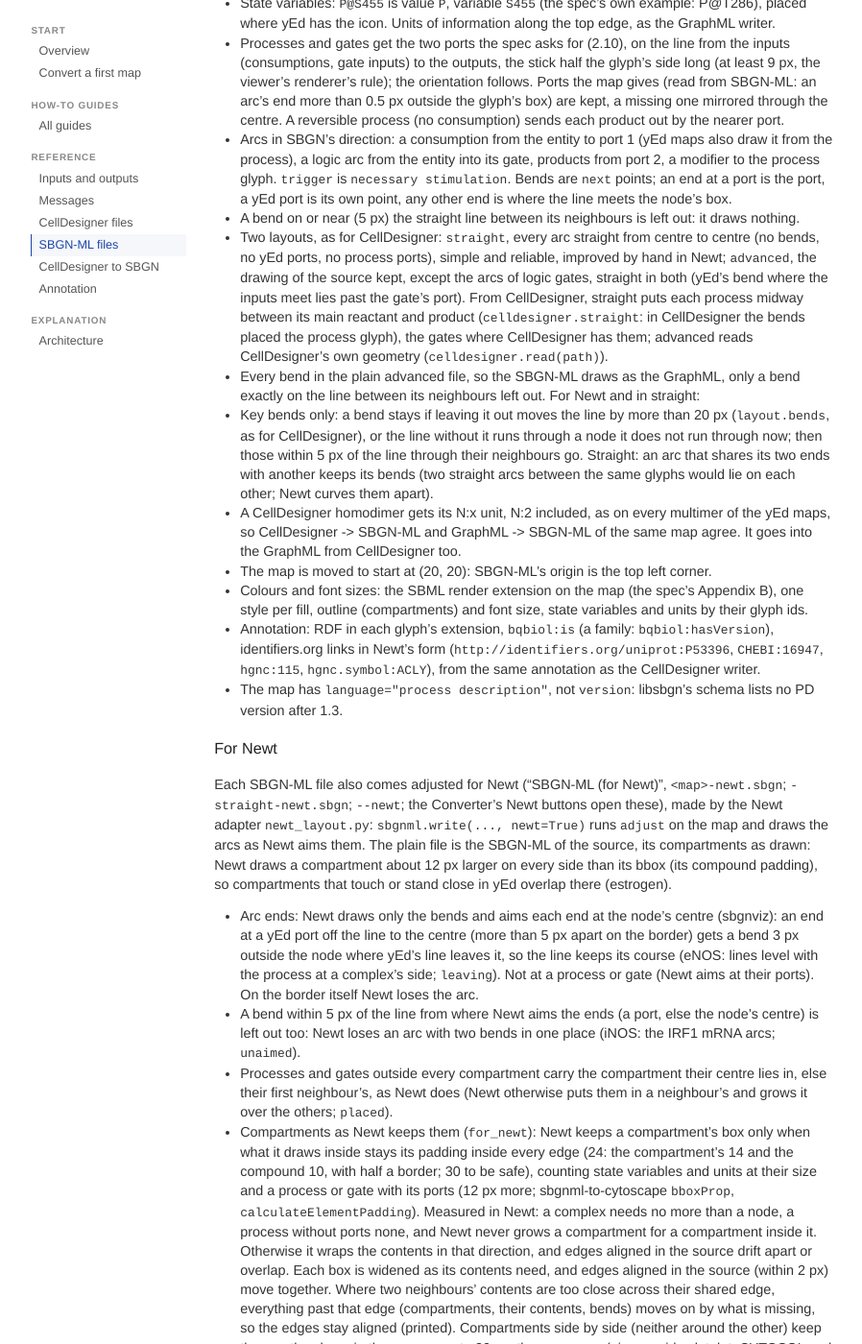
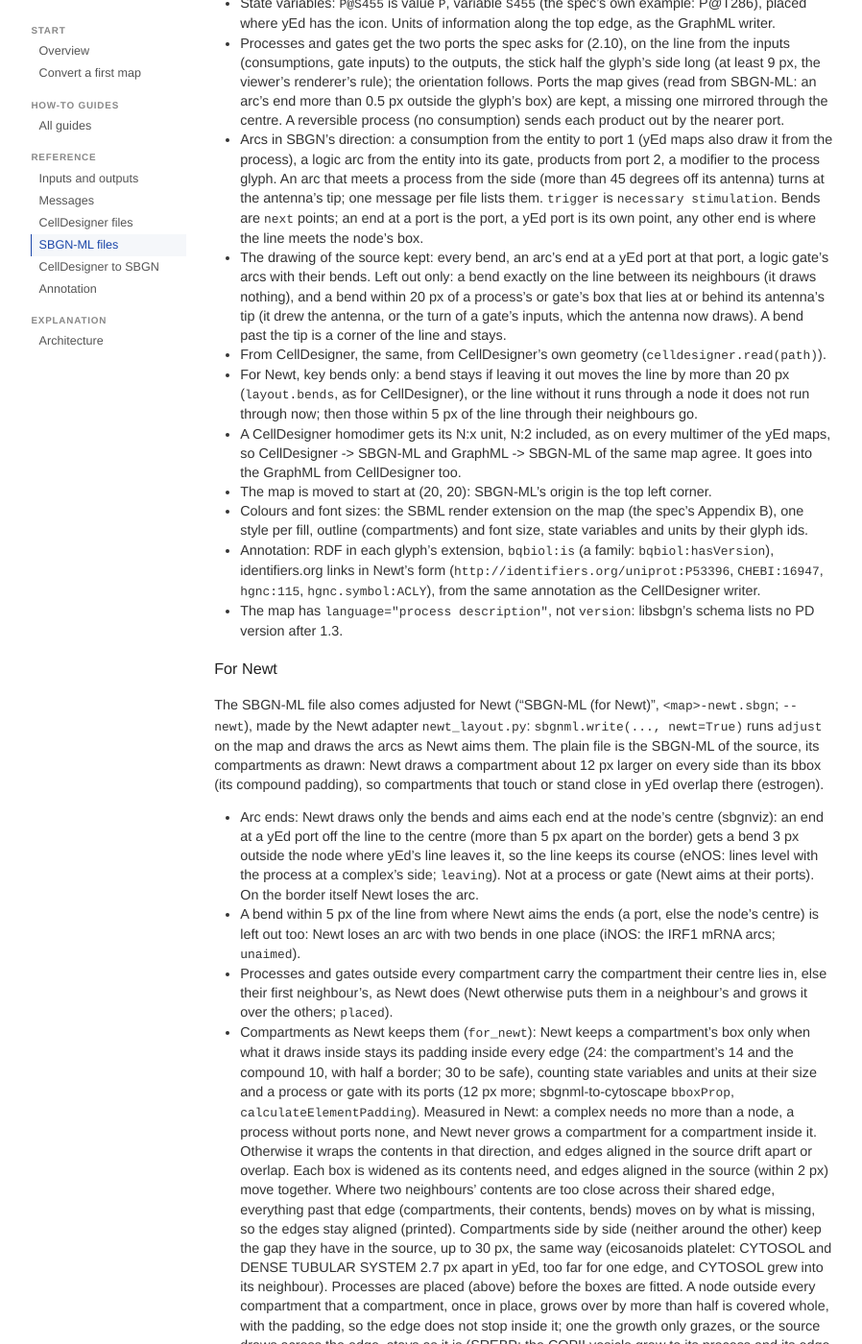
Before and after one commit to map-converter/map-converter.github.io, a Jekyll site: the page built from pages/converter-docs/sbgnml.md, in a window 1280 px wide and 1400 px high, scrolled down 677 px. Shown: the whole window at 96% size, without its empty margins (190-1088 px from the left). Built offline with Jekyll 4.4.1, drawn with Linux system fonts in a browser that asks for light colours; some of the changed text lies outside the part shown.

Commit message:
SBGN-ML: one file drawn as the input map, one for Newt; buttons and docs

```diff
--- a/_includes/newt-open.js
+++ b/_includes/newt-open.js
@@ -27,7 +27,7 @@
     a.title = hover('Open in Newt', variant, '', name);
     const lines = document.createElement('span'); lines.className = 'cv-lines';
     lines.append('Open in Newt');
-    for (const t of variant ? variant.split(', ') : []) {  // "plain, straight line": a line each
+    for (const t of variant ? variant.split(', ') : []) {  // "newt-adjusted": a line each
       const v = document.createElement('span'); v.className = 'cv-variant'; v.textContent = t; lines.append(v);
     }
     a.append(lines);
--- a/pages/converter-description.html
+++ b/pages/converter-description.html
@@ -63,7 +63,7 @@ node positions, process ports and the key bends. Straight is the simpler fallbac
 well: every arc a straight line between node centres, for laying out by hand. In CellDesigner each process
 glyph sits midway between its main reactant and product. In CellDesigner a few nodes move a little so that lines meet straight. Straight &amp; bends and as drawn keep every node in place (<a href="#move">CellDesigner drawing</a>).
 Only the routes ticked next to the drop area are converted, all three at first. The three CellDesigner fallbacks (straight, straight &amp; bends, as drawn) are made only when ticked under "Additional CellDesigner layouts". Ticking a box later makes only the files the maps already on the page do not have yet, and unticking one hides its buttons. The browser keeps the tick boxes as last left. A CellDesigner button opened in a new tab shows a preview of its file, drawn as CellDesigner draws it.
-SBGN-ML comes adjusted for Newt, the recommended file for now, and plain, with the compartments as drawn (<a href="#newt">SBGN-ML and SBGN-ML for Newt</a>), each also straight.</p>
+SBGN-ML has one layout, the drawing of the input map kept, and comes also adjusted for Newt (<a href="#newt">SBGN-ML and SBGN-ML for Newt</a>).</p>
 
 <h2 id="graphml">From GraphML</h2>
 <p><b>Input</b>: yEd GraphML (<code>.graphml</code>), an SBGN Process Description map.</p>
@@ -78,10 +78,8 @@ converted files.</p>
   <tr><td><span class="cv-btn cv-alt"><span class="cv-lines">CellDesigner<span class="cv-variant">straight</span></span><svg viewBox="0 0 24 24" fill="none" stroke="currentColor" stroke-width="2.4" stroke-linecap="round" stroke-linejoin="round" aria-hidden="true"><path d="M12 4v11M7 10l5 5 5-5"/><path d="M4 15v5h16v-5"/></svg></span></td><td><span>CellDesigner 4.x (<code>.xml</code>)</span></td><td>Each reaction a straight line between the centres of its main reactant and product, the process glyph midway.</td></tr>
   <tr><td><span class="cv-btn cv-alt"><span class="cv-lines">CellDesigner<span class="cv-variant">straight &amp; bends</span></span><svg viewBox="0 0 24 24" fill="none" stroke="currentColor" stroke-width="2.4" stroke-linecap="round" stroke-linejoin="round" aria-hidden="true"><path d="M12 4v11M7 10l5 5 5-5"/><path d="M4 15v5h16v-5"/></svg></span></td><td><span>CellDesigner 4.x (<code>.xml</code>)</span></td><td>Straight lines with the key bends of the input map, its connection points and modifier routes. No node is moved.</td></tr>
   <tr><td><span class="cv-btn cv-alt"><span class="cv-lines">CellDesigner<span class="cv-variant">as drawn</span></span><svg viewBox="0 0 24 24" fill="none" stroke="currentColor" stroke-width="2.4" stroke-linecap="round" stroke-linejoin="round" aria-hidden="true"><path d="M12 4v11M7 10l5 5 5-5"/><path d="M4 15v5h16v-5"/></svg></span></td><td><span>CellDesigner 4.x (<code>.xml</code>)</span></td><td>Every node and process glyph where the input map has it, held by extra edit points, for going back and forth between editors.</td></tr>
-  <tr><td><span class="cv-btn"><span class="cv-lines">SBGN-ML<span class="cv-variant">newt-adjusted</span></span><svg viewBox="0 0 24 24" fill="none" stroke="currentColor" stroke-width="2.4" stroke-linecap="round" stroke-linejoin="round" aria-hidden="true"><path d="M12 4v11M7 10l5 5 5-5"/><path d="M4 15v5h16v-5"/></svg></span></td><td><span>SBGN-ML 0.3 (<code>.sbgn</code>)</span><span>Process Description</span></td><td>The yEd drawing kept, adjusted for <a href="#newt">Newt</a>. The Open in Newt button opens it.</td></tr>
-  <tr><td><span class="cv-btn cv-alt"><span class="cv-lines">SBGN-ML<span class="cv-variant">newt-adjusted</span><span class="cv-variant">straight</span></span><svg viewBox="0 0 24 24" fill="none" stroke="currentColor" stroke-width="2.4" stroke-linecap="round" stroke-linejoin="round" aria-hidden="true"><path d="M12 4v11M7 10l5 5 5-5"/><path d="M4 15v5h16v-5"/></svg></span></td><td><span>SBGN-ML 0.3 (<code>.sbgn</code>)</span><span>Process Description</span></td><td>Each arc a straight line from centre to centre, without bends or ports, adjusted for <a href="#newt">Newt</a>, for improving by hand there. The Open in Newt (straight line) button opens it.</td></tr>
-  <tr><td><span class="cv-btn cv-alt"><span class="cv-lines">SBGN-ML<span class="cv-variant">plain</span></span><svg viewBox="0 0 24 24" fill="none" stroke="currentColor" stroke-width="2.4" stroke-linecap="round" stroke-linejoin="round" aria-hidden="true"><path d="M12 4v11M7 10l5 5 5-5"/><path d="M4 15v5h16v-5"/></svg></span></td><td><span>SBGN-ML 0.3 (<code>.sbgn</code>)</span><span>Process Description</span></td><td>The yEd drawing kept: process ports, and the bends that change the course of a line by more than 20 px or keep it off a node. Arcs of logic gates straight. The compartments as drawn.</td></tr>
-  <tr><td><span class="cv-btn cv-alt"><span class="cv-lines">SBGN-ML<span class="cv-variant">plain</span><span class="cv-variant">straight</span></span><svg viewBox="0 0 24 24" fill="none" stroke="currentColor" stroke-width="2.4" stroke-linecap="round" stroke-linejoin="round" aria-hidden="true"><path d="M12 4v11M7 10l5 5 5-5"/><path d="M4 15v5h16v-5"/></svg></span></td><td><span>SBGN-ML 0.3 (<code>.sbgn</code>)</span><span>Process Description</span></td><td>Each arc a straight line from centre to centre, without bends or ports, for improving by hand.</td></tr>
+  <tr><td><span class="cv-btn"><span class="cv-lines">SBGN-ML</span><svg viewBox="0 0 24 24" fill="none" stroke="currentColor" stroke-width="2.4" stroke-linecap="round" stroke-linejoin="round" aria-hidden="true"><path d="M12 4v11M7 10l5 5 5-5"/><path d="M4 15v5h16v-5"/></svg></span></td><td><span>SBGN-ML 0.3 (<code>.sbgn</code>)</span><span>Process Description</span></td><td>The yEd drawing kept: every bend and port, processes and logic gates with their antennas, the compartments as drawn. A bend at or behind an antenna's tip joins the antenna. The Open in Newt button opens it.</td></tr>
+  <tr><td><span class="cv-btn cv-alt"><span class="cv-lines">SBGN-ML<span class="cv-variant">newt-adjusted</span></span><svg viewBox="0 0 24 24" fill="none" stroke="currentColor" stroke-width="2.4" stroke-linecap="round" stroke-linejoin="round" aria-hidden="true"><path d="M12 4v11M7 10l5 5 5-5"/><path d="M4 15v5h16v-5"/></svg></span></td><td><span>SBGN-ML 0.3 (<code>.sbgn</code>)</span><span>Process Description</span></td><td>The same, adjusted for <a href="#newt">Newt</a>, so that Newt keeps it as drawn. The Open in Newt (newt-adjusted) button opens it.</td></tr>
   <tr><td><span class="cv-btn cv-grey"><span class="cv-lines">GraphML<span class="cv-variant">corrected</span></span><svg viewBox="0 0 24 24" fill="none" stroke="currentColor" stroke-width="2.4" stroke-linecap="round" stroke-linejoin="round" aria-hidden="true"><path d="M12 4v11M7 10l5 5 5-5"/><path d="M4 15v5h16v-5"/></svg></span></td><td><span>yEd GraphML (<code>.graphml</code>)</span></td><td>The map redrawn with the SBGN palette, its shapes recognised by their outline. Given only when the map is drawn with other shapes.</td></tr>
   <tr><td><span class="cv-btn cv-grey"><span class="cv-lines">GraphML<span class="cv-variant">standard sizes</span></span><svg viewBox="0 0 24 24" fill="none" stroke="currentColor" stroke-width="2.4" stroke-linecap="round" stroke-linejoin="round" aria-hidden="true"><path d="M12 4v11M7 10l5 5 5-5"/><path d="M4 15v5h16v-5"/></svg></span></td><td><span>yEd GraphML (<code>.graphml</code>)</span></td><td>The GraphML with <a href="#sizes">standard node sizes</a>. Given only when the box is ticked.</td></tr>
   <tr><td><span class="cv-btn cv-bad"><span class="cv-lines">GraphML<span class="cv-variant">marked</span></span><svg viewBox="0 0 24 24" fill="none" stroke="currentColor" stroke-width="2.4" stroke-linecap="round" stroke-linejoin="round" aria-hidden="true"><path d="M12 4v11M7 10l5 5 5-5"/><path d="M4 15v5h16v-5"/></svg></span></td><td><span>yEd GraphML (<code>.graphml</code>)</span></td><td>Given only when the check finds problems: the input map with the elements that break the SBGN rules drawn red, the reason shown on hover in yEd.</td></tr>
@@ -91,9 +89,10 @@ once is one CellDesigner species with one alias per drawing, as CellDesigner sav
 species when they have the same identifier (HGNC, UniProt or ChEBI, else the label), state, compartment and
 glyph. All SBGN-ML files have
 their colours in the SBML render extension and the annotation as RDF in each glyph. An arc leaving a
-phenotype is left out of them, the phenotype and the arcs into it kept: an SBGN phenotype takes no outgoing
-arc, and the converter does not decide whether it is a perturbing agent or a submap.</p>
-<p id="newt">SBGN-ML and SBGN-ML for Newt: the plain SBGN-ML files keep the compartments as drawn. Newt leaves a margin
+phenotype is kept, with a message: an SBGN phenotype takes no outgoing arc, and the converter does not decide
+whether the glyph is a perturbing agent or a submap. An arc that meets a process from the side turns at the tip of its
+antenna; a message lists them.</p>
+<p id="newt">SBGN-ML and SBGN-ML for Newt: the SBGN-ML file keeps the compartments as drawn. Newt leaves a margin
 inside a compartment and otherwise redraws it around its contents, so compartments that touch or stand close
 in the map overlap there. In the files for Newt every process and logic gate sits in a compartment, and each
 compartment is as large as that margin needs. Edges aligned in the map stay aligned. Where two compartments'
@@ -116,10 +115,8 @@ extension. Files of older CellDesigner versions, without the extension element,
   <tr><td><span class="cv-btn"><span class="cv-lines">GraphML</span><svg viewBox="0 0 24 24" fill="none" stroke="currentColor" stroke-width="2.4" stroke-linecap="round" stroke-linejoin="round" aria-hidden="true"><path d="M12 4v11M7 10l5 5 5-5"/><path d="M4 15v5h16v-5"/></svg></span></td><td><span>yEd GraphML (<code>.graphml</code>)</span></td><td>The CellDesigner geometry: its node sizes, arcs at its connection points, modifier arcs ending beside the process glyph.</td></tr>
   <tr><td><span class="cv-btn cv-alt"><span class="cv-lines">GraphML<span class="cv-variant">straight</span></span><svg viewBox="0 0 24 24" fill="none" stroke="currentColor" stroke-width="2.4" stroke-linecap="round" stroke-linejoin="round" aria-hidden="true"><path d="M12 4v11M7 10l5 5 5-5"/><path d="M4 15v5h16v-5"/></svg></span></td><td><span>yEd GraphML (<code>.graphml</code>)</span></td><td>Every arc at the centres of its nodes, metabolites as 40 x 40 circles.</td></tr>
   <tr><td><span class="cv-btn cv-grey"><span class="cv-lines">GraphML<span class="cv-variant">standard sizes</span></span><svg viewBox="0 0 24 24" fill="none" stroke="currentColor" stroke-width="2.4" stroke-linecap="round" stroke-linejoin="round" aria-hidden="true"><path d="M12 4v11M7 10l5 5 5-5"/><path d="M4 15v5h16v-5"/></svg></span></td><td><span>yEd GraphML (<code>.graphml</code>)</span></td><td>The GraphML with <a href="#sizes">standard node sizes</a>. Given when the box is ticked, or when the map is drawn at a different scale.</td></tr>
-  <tr><td><span class="cv-btn"><span class="cv-lines">SBGN-ML<span class="cv-variant">newt-adjusted</span></span><svg viewBox="0 0 24 24" fill="none" stroke="currentColor" stroke-width="2.4" stroke-linecap="round" stroke-linejoin="round" aria-hidden="true"><path d="M12 4v11M7 10l5 5 5-5"/><path d="M4 15v5h16v-5"/></svg></span></td><td><span>SBGN-ML 0.3 (<code>.sbgn</code>)</span><span>Process Description</span></td><td>The CellDesigner drawing kept, adjusted for <a href="#newt">Newt</a>. The Open in Newt button opens it.</td></tr>
-  <tr><td><span class="cv-btn cv-alt"><span class="cv-lines">SBGN-ML<span class="cv-variant">newt-adjusted</span><span class="cv-variant">straight</span></span><svg viewBox="0 0 24 24" fill="none" stroke="currentColor" stroke-width="2.4" stroke-linecap="round" stroke-linejoin="round" aria-hidden="true"><path d="M12 4v11M7 10l5 5 5-5"/><path d="M4 15v5h16v-5"/></svg></span></td><td><span>SBGN-ML 0.3 (<code>.sbgn</code>)</span><span>Process Description</span></td><td>Each arc a straight line from centre to centre, each process midway between its main reactant and product, adjusted for <a href="#newt">Newt</a>, for improving by hand there. The Open in Newt (straight line) button opens it.</td></tr>
-  <tr><td><span class="cv-btn cv-alt"><span class="cv-lines">SBGN-ML<span class="cv-variant">plain</span></span><svg viewBox="0 0 24 24" fill="none" stroke="currentColor" stroke-width="2.4" stroke-linecap="round" stroke-linejoin="round" aria-hidden="true"><path d="M12 4v11M7 10l5 5 5-5"/><path d="M4 15v5h16v-5"/></svg></span></td><td><span>SBGN-ML 0.3 (<code>.sbgn</code>)</span><span>Process Description</span></td><td>The CellDesigner drawing kept: its node sizes, process positions and the bends that change the course of a line by more than 20 px or keep it off a node. The compartments as drawn.</td></tr>
-  <tr><td><span class="cv-btn cv-alt"><span class="cv-lines">SBGN-ML<span class="cv-variant">plain</span><span class="cv-variant">straight</span></span><svg viewBox="0 0 24 24" fill="none" stroke="currentColor" stroke-width="2.4" stroke-linecap="round" stroke-linejoin="round" aria-hidden="true"><path d="M12 4v11M7 10l5 5 5-5"/><path d="M4 15v5h16v-5"/></svg></span></td><td><span>SBGN-ML 0.3 (<code>.sbgn</code>)</span><span>Process Description</span></td><td>Each arc a straight line from centre to centre, each process midway between its main reactant and product, for improving by hand.</td></tr>
+  <tr><td><span class="cv-btn"><span class="cv-lines">SBGN-ML</span><svg viewBox="0 0 24 24" fill="none" stroke="currentColor" stroke-width="2.4" stroke-linecap="round" stroke-linejoin="round" aria-hidden="true"><path d="M12 4v11M7 10l5 5 5-5"/><path d="M4 15v5h16v-5"/></svg></span></td><td><span>SBGN-ML 0.3 (<code>.sbgn</code>)</span><span>Process Description</span></td><td>The CellDesigner drawing kept: every bend and port, processes and logic gates with their antennas, the compartments as drawn. A bend at or behind an antenna's tip joins the antenna. The Open in Newt button opens it.</td></tr>
+  <tr><td><span class="cv-btn cv-alt"><span class="cv-lines">SBGN-ML<span class="cv-variant">newt-adjusted</span></span><svg viewBox="0 0 24 24" fill="none" stroke="currentColor" stroke-width="2.4" stroke-linecap="round" stroke-linejoin="round" aria-hidden="true"><path d="M12 4v11M7 10l5 5 5-5"/><path d="M4 15v5h16v-5"/></svg></span></td><td><span>SBGN-ML 0.3 (<code>.sbgn</code>)</span><span>Process Description</span></td><td>The same, adjusted for <a href="#newt">Newt</a>, so that Newt keeps it as drawn. The Open in Newt (newt-adjusted) button opens it.</td></tr>
 </table>
 <p>The SBGN-ML files are made from the CellDesigner file directly, with their colours in the SBML render
 extension and the annotation as RDF in each glyph. An arc leaving a phenotype is left out, the phenotype
--- a/pages/converter-docs/sbgnml.md
+++ b/pages/converter-docs/sbgnml.md
@@ -11,14 +11,14 @@ noindex: true
 17:20200016, doi:10.1515/jib-2020-0016), the exchange format Newt, MINERVA, CellDesigner and
 cd2sbgnml read. It writes from yEd GraphML and reads the way back.
 
-    python3 -m mapconv <map.graphml> <out.sbgn>
+    python3 -m mapconv <map.graphml|map.xml> <out.sbgn> [--newt]
     python3 -m mapconv <map.sbgn|map.nwt> <out.graphml|out.xml> [--standard]   (also <out>-standard.graphml for a map at another scale, or always with --standard)
 
 ## Rules
 
 - Glyphs: the yEd glyphs by name (`CLASS`); a multimer (yEd's mcount) is `<class> multimer`,
   its N:x a unit of information; EmptySet is `source and sink`; a gate is `and`, `or`, `not`
-  from its label; an arc leaving a phenotype is left out, the phenotype kept (see the way back).
+  from its label; an arc leaving a phenotype is kept, with a message (see the way back).
 - Complex members are child glyphs of the complex. An entity in a compartment gets its
   `compartmentRef` (the nearest compartment around it); compartments come first, drawn under
   the rest. A compartment's label keeps its place (label bbox from the yEd label), and its outline width
@@ -32,24 +32,18 @@ cd2sbgnml read. It writes from yEd GraphML and reads the way back.
   nearer port.
 - Arcs in SBGN's direction: a consumption from the entity to port 1 (yEd maps also draw it
   from the process), a logic arc from the entity into its gate, products from port 2, a
-  modifier to the process glyph. `trigger` is `necessary stimulation`. Bends are `next`
+  modifier to the process glyph. An arc that meets a process from the side (more than 45 degrees off its antenna)
+  turns at the antenna's tip; one message per file lists them. `trigger` is `necessary stimulation`. Bends are `next`
   points; an end at a port is the port, a yEd port is its own point, any other end is where
   the line meets the node's box.
-- A bend on or near (5 px) the straight line between its neighbours is left out: it draws nothing.
-- Two layouts, as for CellDesigner: `straight`, every arc straight from centre
-  to centre (no bends, no yEd ports, no process ports), simple and reliable, improved by hand in
-  Newt; `advanced`, the drawing of the source kept, except the arcs of logic gates, straight in both
-  (yEd's bend where the inputs meet lies past the gate's port). From CellDesigner, straight puts each process midway between
-  its main reactant and product (`celldesigner.straight`: in CellDesigner the bends placed the
-  process glyph), the gates where CellDesigner has them; advanced reads CellDesigner's own geometry
-  (`celldesigner.read(path)`).
-- Every bend in the plain advanced file, so the SBGN-ML draws as the GraphML, only a bend
-  exactly on the line between its neighbours left out. For Newt and in straight:
-- Key bends only: a bend stays if leaving it out moves the line by more than
+- The drawing of the source kept: every bend, an arc's end at a yEd port at that port, a logic gate's arcs with their
+  bends. Left out only: a bend exactly on the line between its neighbours (it draws nothing), and a bend within 20 px
+  of a process's or gate's box that lies at or behind its antenna's tip (it drew the antenna, or the turn of a gate's
+  inputs, which the antenna now draws). A bend past the tip is a corner of the line and stays.
+- From CellDesigner, the same, from CellDesigner's own geometry (`celldesigner.read(path)`).
+- For Newt, key bends only: a bend stays if leaving it out moves the line by more than
   20 px (`layout.bends`, as for CellDesigner), or the line without it runs through a node it does not
-  run through now; then those within 5 px of the line through their neighbours go. Straight: an
-  arc that shares its two ends with another keeps its bends (two straight arcs between the same
-  glyphs would lie on each other; Newt curves them apart).
+  run through now; then those within 5 px of the line through their neighbours go.
 - A CellDesigner homodimer gets its N:x unit, N:2 included, as on every multimer of the yEd maps,
   so CellDesigner -> SBGN-ML and GraphML -> SBGN-ML of the
   same map agree. It goes into the GraphML from CellDesigner too.
@@ -64,8 +58,8 @@ cd2sbgnml read. It writes from yEd GraphML and reads the way back.
 
 ### For Newt
 
-Each SBGN-ML file also comes adjusted for Newt ("SBGN-ML (for Newt)",
-`<map>-newt.sbgn`; `-straight-newt.sbgn`; `--newt`; the Converter's Newt buttons open these), made
+The SBGN-ML file also comes adjusted for Newt ("SBGN-ML (for Newt)",
+`<map>-newt.sbgn`; `--newt`), made
 by the Newt adapter `newt_layout.py`: `sbgnml.write(..., newt=True)` runs `adjust` on the map and
 draws the arcs as Newt aims them. The plain file is the SBGN-ML of the source, its compartments
 as drawn: Newt draws a compartment about 12 px larger on every side than its bbox (its compound
@@ -98,8 +92,8 @@ padding), so compartments that touch or stand close in yEd overlap there (estrog
   before the boxes are fitted. A node outside every compartment that a
   compartment, once in place, grows over by more than half is covered whole, with the padding, so the
   edge does not stop inside it; one the growth only grazes, or the source draws across the edge,
-  stays as it is (SREBP straight: the COPII vesicle grew to its process and its edge
-  cut the Sec23:Sec24 complex; advanced covered it by its larger process margin). Checked by loading every map in Newt and
+  stays as it is (SREBP: the COPII vesicle grew to its process and its edge
+  would cut the Sec23:Sec24 complex). Checked by loading every map in Newt and
   comparing its compartments with the file's.
 
 ## The way back: SBGN-ML -> map model
@@ -143,10 +137,10 @@ then write it. Examples: the converter's own SBGN-ML of every test map, and file
   phenotype, as CellDesigner has (PHENOTYPE), which also stands for a submap. A perturbing agent is
   read as a phenotype, and so is yEd's Submap glyph (SREBP's "Transcription of target
   genes" and "Cholesterol biosynthesis": the palette offers the glyph, the
-  map means a phenotype). Written to SBGN-ML, an arc leaving a phenotype is left out and printed: an
-  SBGN phenotype takes no outgoing arc, and whether it is a perturbing agent, a submap or neither is
-  not guessed. The phenotype stays, with the arcs into it (so SREBP
-  from CellDesigner keeps "Transcription of target genes" and SREBP2's stimulation of it).
+  map means a phenotype). Written to SBGN-ML, an arc leaving a phenotype is kept and printed: an
+  SBGN phenotype takes no outgoing arc, so libsbgn's PD rules flag it, and whether the glyph is a perturbing agent,
+  a submap or neither is not guessed. The phenotype stays a phenotype, with every arc (SREBP keeps "Transcription of
+  target genes", SREBP2's stimulation of it and its arc to "Cholesterol biosynthesis").
 
 ### Activity Flow (read only)
 
```
Also changed, not shown: other parts of pages/converter-description.html (+1 -1 lines), _includes/converter-hover.js (+3 -4 lines), pages/converter-docs/index.md (+4 -3 lines), pages/converter-docs/start.md (+4 -4 lines), pages/converter.html (+14 -22 lines), 5 other files.
